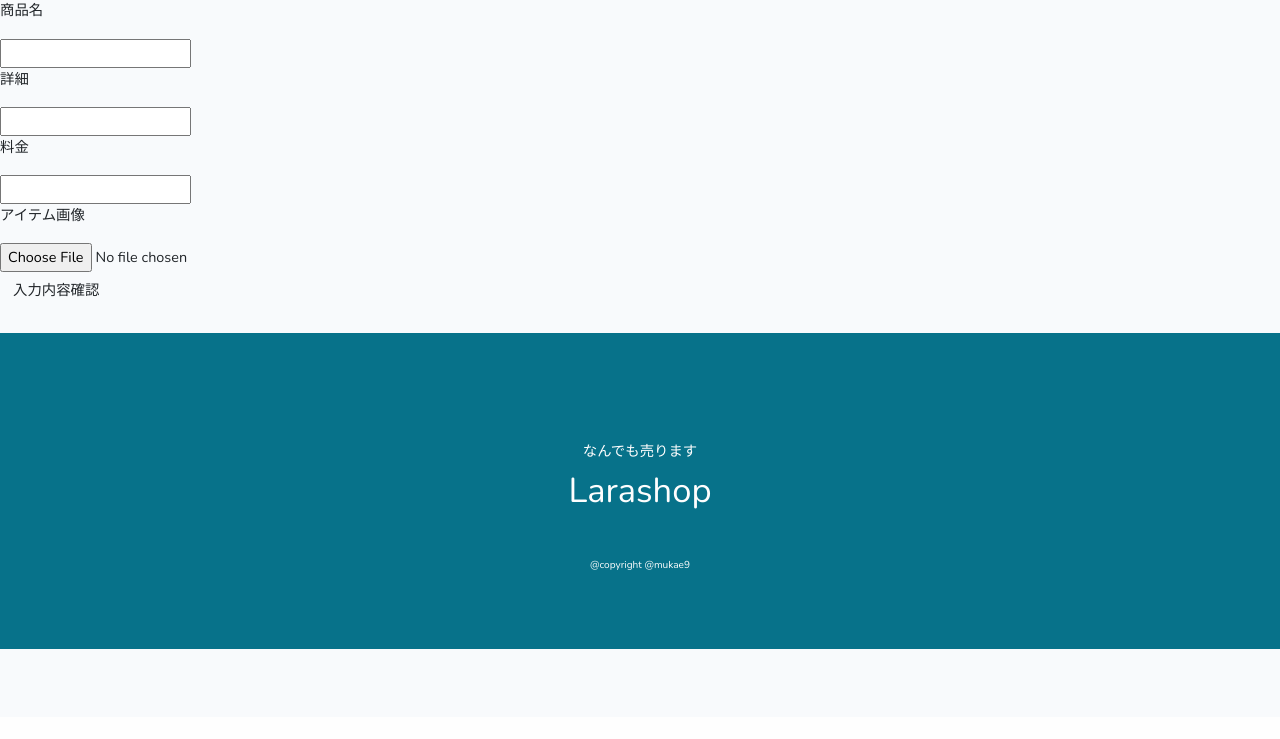
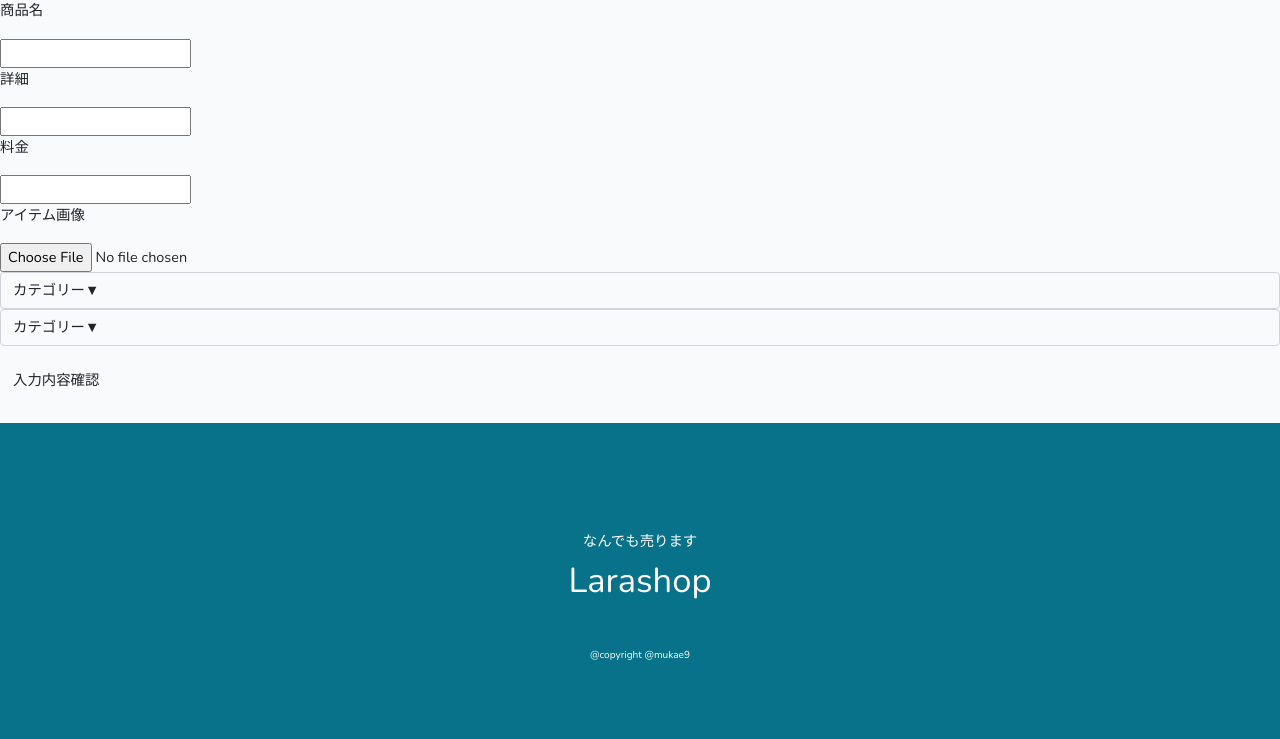
Before and after one commit to Shochan0713/EC_site, a Laravel app: page /stock_registration in a window 1280 px wide. Shown: the part 83-822 px from the top of the page. Before the commit the page ends 732 px from the top, so only its background shows below. Run offline with Laravel 8, Linux system fonts and the light colour scheme; a user stored in the database is signed in; tables that the repository leaves empty hold one stand-in row (values such as "Sample post"); style sheets or scripts are compiled from the project's sources.

Commit message:
カテゴリー登録

```diff
--- a/app/Http/Controllers/AdminController.php
+++ b/app/Http/Controllers/AdminController.php
@@ -35,7 +35,14 @@
         $request->getSession()->put('detail',$request->detail);
         $request->getSession()->put('fee',$request->fee);
         $request->getSession()->put('imgpath',$request->imgpath);
-        return view('stock_registration');
+        $request->getSession()->put('category',$request->category);
+        $request->getSession()->put('brand',$request->brand);
+
+        $category = config('category');
+        $brands = DB::table('brand')
+                ->select('*')
+                ->get();
+        return view('stock_registration',compact('category','brands'));
     }
     public function storeCofirm(Request $request){
 
@@ -47,16 +54,17 @@
             'detail'=>$inputs['detail'],
             'fee'=>$inputs['fee'],
             'imgpath'=>$inputs['imgpath'],
+            'category'=>$inputs['category'],
             'store_no'=>$mystore_id,
 
         ]);
 
-        return view('stock_confirm',compact('inputs'));
+        $category = config('category');
+        $category_name = $category[$inputs['category']];
+
+        return view('stock_confirm',compact('inputs','category_name'));
     }
     public function storeCompleate(){
-
-
-
         return view('stock_compleate');
     }
     public function myStore(){
--- a/app/Models/Stock.php
+++ b/app/Models/Stock.php
@@ -12,6 +12,6 @@
       ];
 
     protected $fillable = [
-        'name', 'detail', 'fee','imgpath','store_no'
+        'name', 'detail', 'fee','imgpath','store_no','category'
     ];
 }
--- /dev/null
+++ b/config/category.php
@@ -0,0 +1,16 @@
+<?php
+return array(
+    '1' => '本・コミック・雑誌',
+    '2' => 'DVD・ミュージック・ゲーム',
+    '3' => '家電・カメラ・AV機器',
+    '4' => 'パソコン・オフィス用品',
+    '5' => 'ホーム&キッチン・ペット・DIY',
+    '6' => '食品・飲料・お酒',
+    '7' => 'ドラッグストア・ビューティー',
+    '8' => 'ベビー・おもちゃ・ホビー',
+    '9' => '服・シューズ・バッグ・腕時計',
+    '10' => 'スポーツ＆アウトドア',
+    '11' => '車＆バイク・産業・研究開発',
+    '12' => 'その他',
+)
+?>
--- a/resources/views/stock_compleate.blade.php
+++ b/resources/views/stock_compleate.blade.php
@@ -6,9 +6,9 @@
         ご登録ありがとうございました！
     </h3>
     <div>
-    <form action="{{route('adminStore')}}" method="get">
-                        @csrf
-                        <input type="submit" value="商品一覧">
+    <form action="{{route('itemList')}}" method="get">
+        @csrf
+    <input type="submit" value="商品一覧">
     </form>
     </div>
 </div>
--- a/resources/views/stock_registration.blade.php
+++ b/resources/views/stock_registration.blade.php
@@ -19,6 +19,36 @@
            <p>アイテム画像</p>
            <input type="file" name="imgpath" class="imgform">
        </div>
+       <div class="category">
+            <select class="form-control" id="category" name="category" required>
+                @foreach($category as $index => $name)
+                    <option value="" hidden>カテゴリー▼</option>
+                    <option value="{{ $index }}">{{ $name }}</option>
+                @endforeach
+            </select>
+        </div>
+        <div class="category">
+            <select class="form-control" id="category" name="category" required>
+                @foreach($brands as $brand)
+                    <option value="" hidden>カテゴリー▼</option>
+                    <option value="{{ $brand->id }}">{{ $brand->name }}</option>
+                @endforeach
+            </select>
+            <p id="target">
+            </p>
+        </div>
        <button type="submit" class="btn btn-blue">入力内容確認</button>
+       <script>
+                function myfunc() {
+                    var value = document.getElementById("brand").value;
+                    var target = document.getElementById("target");
+                    var text = '';
+                    if(value === '12'){
+                        <p>詳細</p>
+                        <input type="text" size="40" value="名前を入力">
+                    }
+                    target.innerHTML = text;
+                }
+        </script>
     </form>
 @endsection
```
Also changed, not shown: app/Http/Controllers/BrandController.php (added, +10 -0 lines), app/Http/Controllers/CategoryController.php (added, +22 -0 lines), resources/views/stock_confirm.blade.php (+7 -0 lines), database/migrations/2022_09_05_235026_add_category_to_stocks_table.php (added), database/migrations/2022_09_05_235337_create_category_table.php (added), database/migrations/2022_09_06_000929_add_category_id_to_category_table.php (added), database/migrations/2022_09_06_004339_create_brand_table.php (added), 1 other file.
